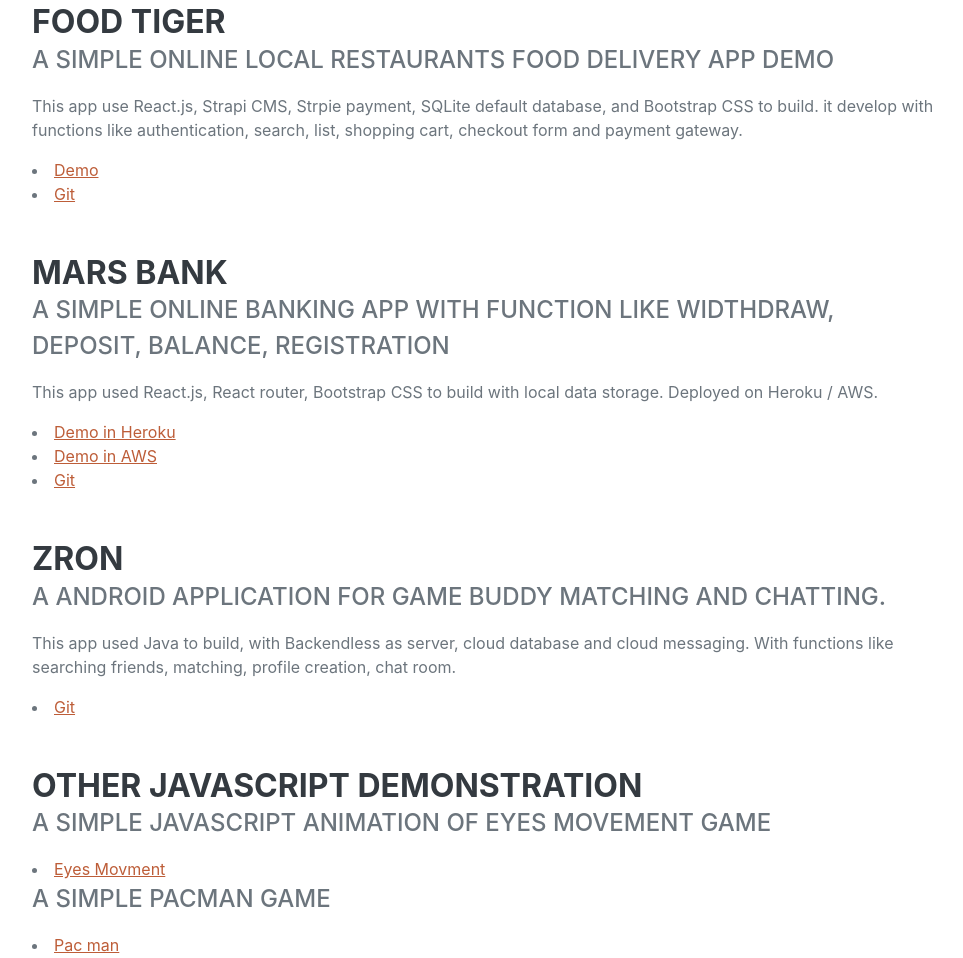
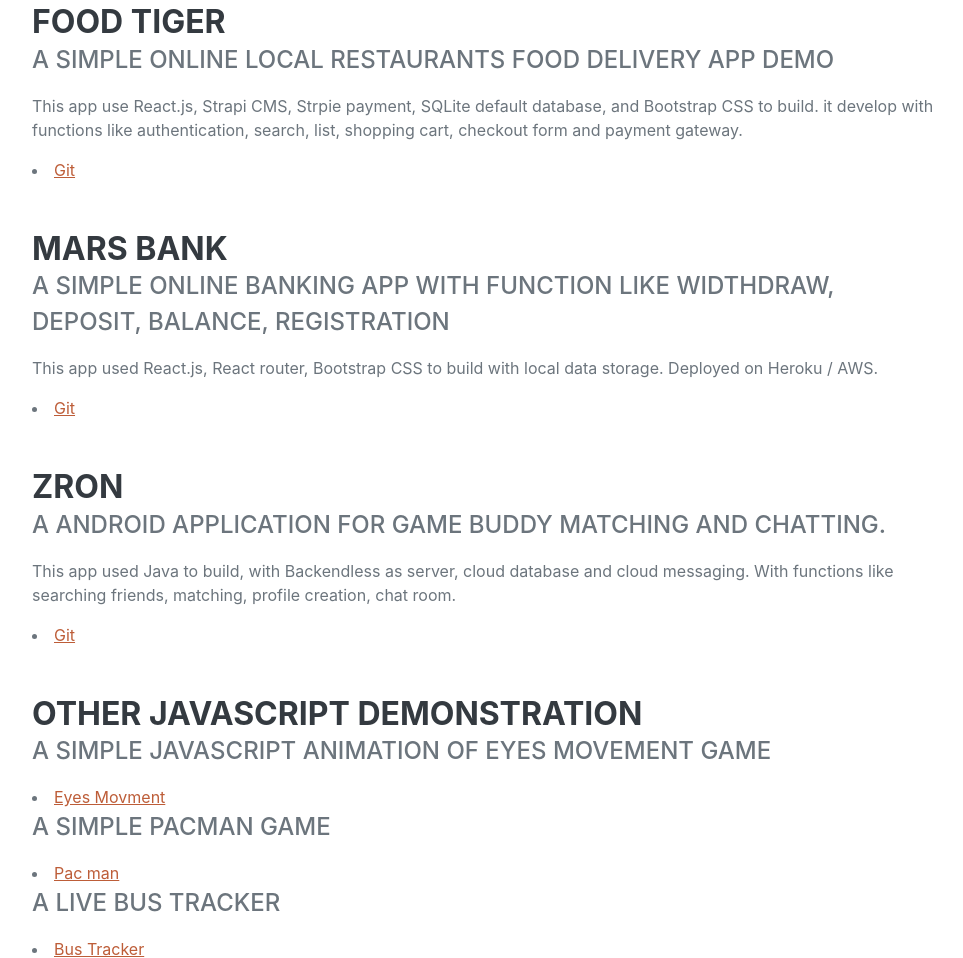
Before and after one commit to CjCheung5/cjcheung5.github.io, a plain HTML site: page index.html in a window 1280 px wide. Shown: the part 1060-2018 px from the top of the page, without its empty margins (288-1251 px from the left). Drawn offline with nearby package versions, Linux system fonts and the light colour scheme; a web font is replaced by a local one.

Commit message:
change some demo link

```diff
--- a/index.html
+++ b/index.html
@@ -65,7 +65,6 @@
                             <h3 class="mb-0">Food Tiger</h3>
                             <div class="subheading mb-3">A simple online local restaurants food delivery app demo</div>
                             <p>This app use React.js, Strapi CMS, Strpie payment, SQLite default database, and Bootstrap CSS to build. it develop with functions like authentication, search, list, shopping cart, checkout form and payment gateway.  </p>
-                            <li><a href="http://134.209.109.239:3000/" target="_blank" >Demo</a></li>
                             <li><a href="https://github.com/CjCheung5/Food-delivery"target="_blank"> Git</a></li>
                         </div>
                     </div>
@@ -74,8 +73,6 @@
                             <h3 class="mb-0">Mars Bank</h3>
                             <div class="subheading mb-3">A simple online banking app with function like widthdraw, deposit, balance, registration</div>
                             <p>This app used React.js, React router, Bootstrap CSS to build with local data storage. Deployed on Heroku / AWS.</p>
-                            <li><a href="https://mitbankingapp.herokuapp.com/#/" target="_blank">Demo in Heroku</a></li>
-                            <li><a href="http://calvin-cheungbankingapplication.s3-website-ap-southeast-1.amazonaws.com/#/" target="_blank">Demo in AWS</a></li>
                             <li><a href="https://github.com/CjCheung5/Mars-bank" target="_blank">Git</a></li>
                         </div>
                     </div>
```
